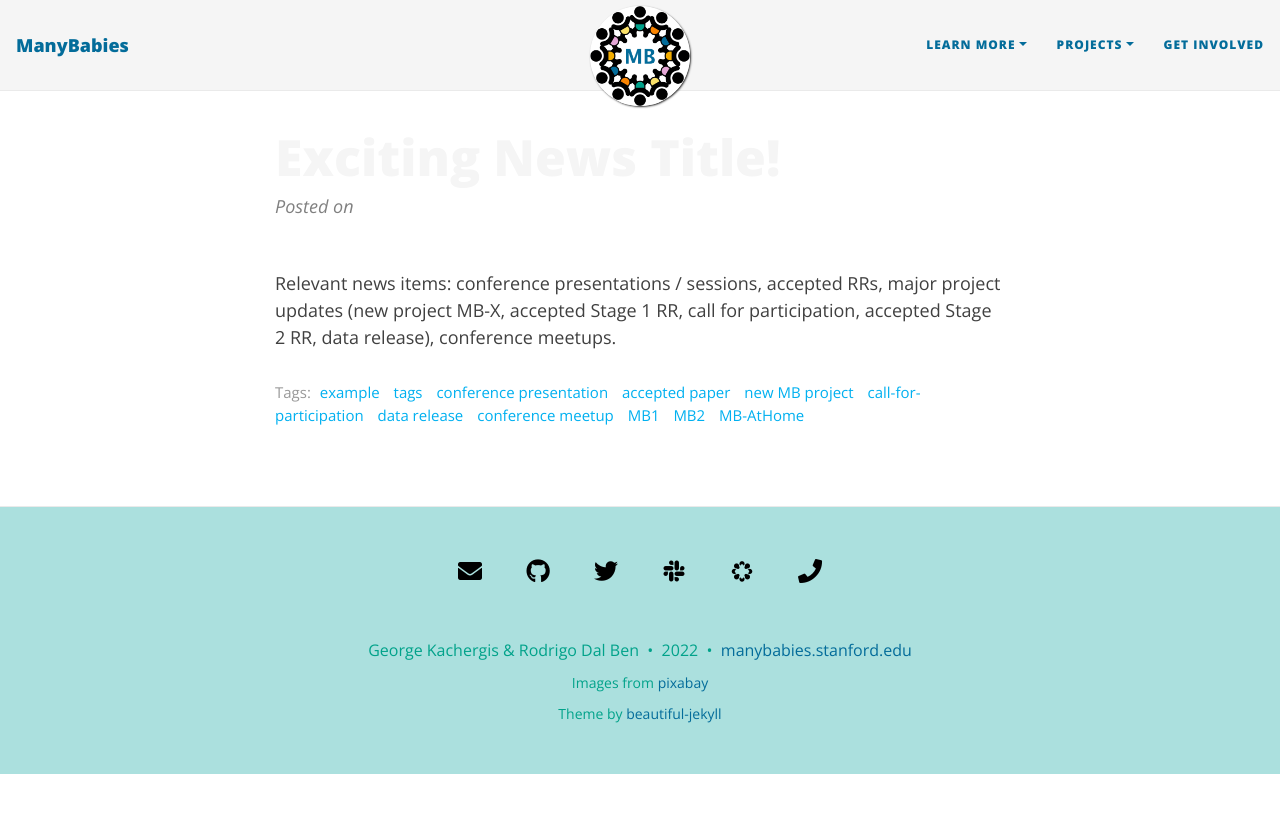
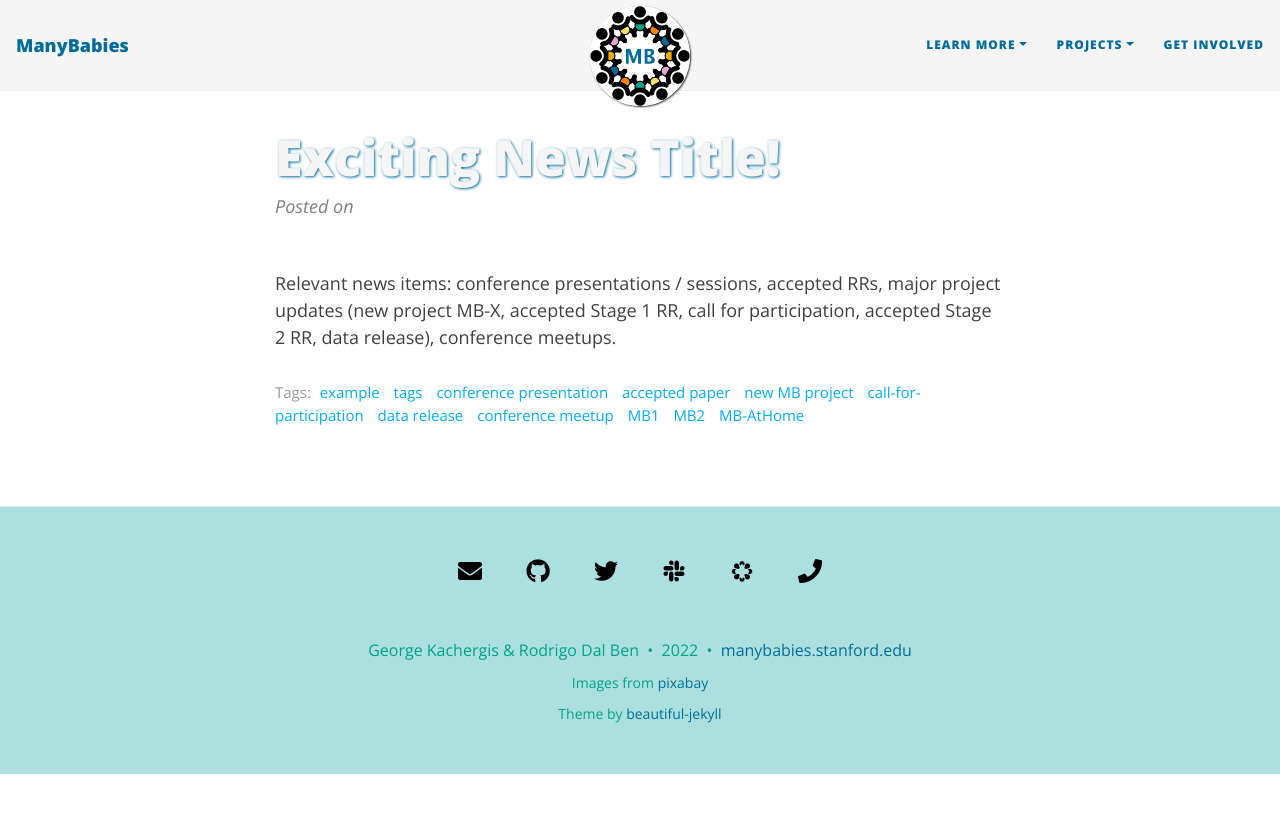
Before and after one commit to manybabies/manybabies.github.io, a Jekyll site: the page built from YYYY-MM-DD-post-template.md, in a window 1280 px wide. Shown: the top 813 px of the page. Built offline with Jekyll 4.4.1, drawn with Linux system fonts in a browser that asks for light colours; nearby versions of some CDN libraries; some web fonts are replaced.

Commit message:
add h1 shadow

```diff
--- a/Gemfile
+++ b/Gemfile
@@ -5,3 +5,5 @@ source "https://rubygems.org"
 gemspec
 
 gem "kramdown-parser-gfm"
+
+gem "jekyll"
--- a/assets/css/main.css
+++ b/assets/css/main.css
@@ -113,6 +113,7 @@ h1,h2,h3,h4,h5,h6 {
   line-height: 1.1;
 }
 h1 {
+  text-shadow: 1px 1px 3px #036C9A;
   font-size: 2.25rem;
   color: #F5F5F5;
 }
```
Also changed, not shown: Gemfile.lock (added).
